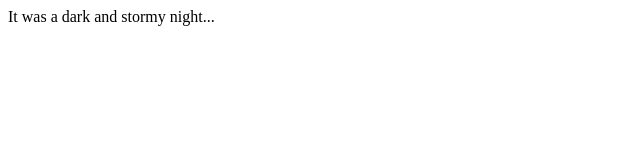
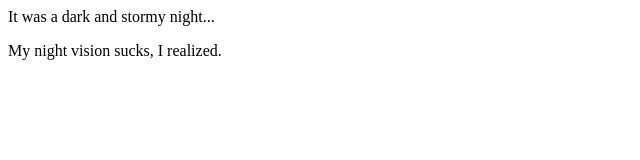
Before and after one commit to douglaskyoon/fireside-doug, a plain HTML site: page index.html in a window 1280 px wide. Shown: the whole page, without its empty margins (0-640 px from the left). Drawn offline with Linux system fonts and the light colour scheme.

Commit message:
added a line

```diff
--- a/index.html
+++ b/index.html
@@ -1,5 +1,6 @@
 <html>
         <body>
           <p>It was a dark and stormy night...</p>
+          <p>My night vision sucks, I realized.</p>
         </body>
 </html>
```
